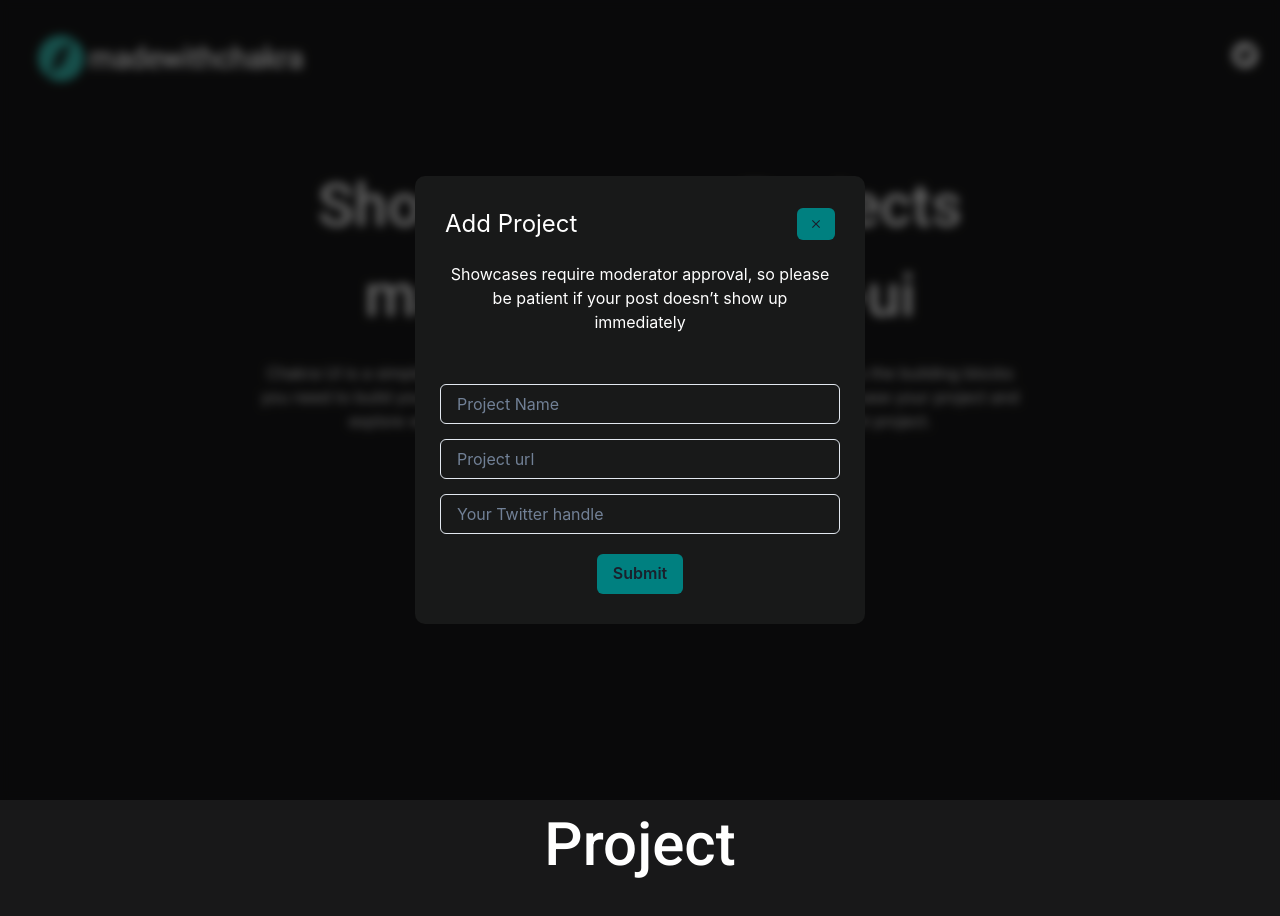
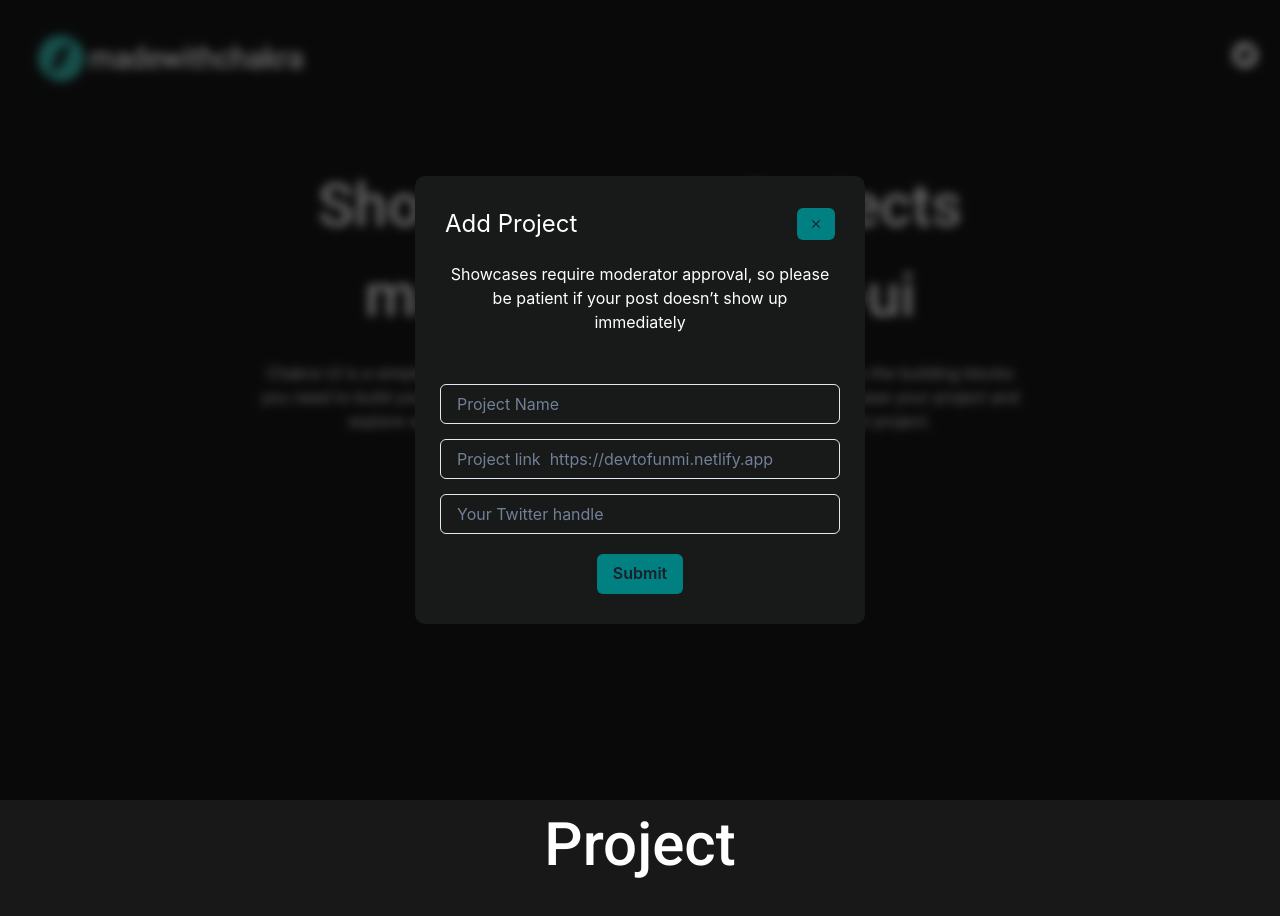
Before and after one commit to devtofunmi/madewithchakra, a React (Vite) app: page / in a window 1280 px wide. Both pictures are taken after a click on the button "Submit Projects". Shown: the top 916 px of the page. Built offline with nearby package versions, Linux system fonts and the light colour scheme; grey boxes are pictures that could not be loaded.

Commit message:
change the placeholder

```diff
--- a/src/components/SubmitProject.jsx
+++ b/src/components/SubmitProject.jsx
@@ -70,7 +70,7 @@ const SubmitProject = ({ isOpen, closePopup, addNewProject }) => {
             <Input
               mt={"15px"}
               w={["300px", "400px"]}
-              placeholder="Project url"
+              placeholder="Project link  https://devtofunmi.netlify.app"
               onChange={(e) => {
                 setUrl(e.target.value);
               }}
```
